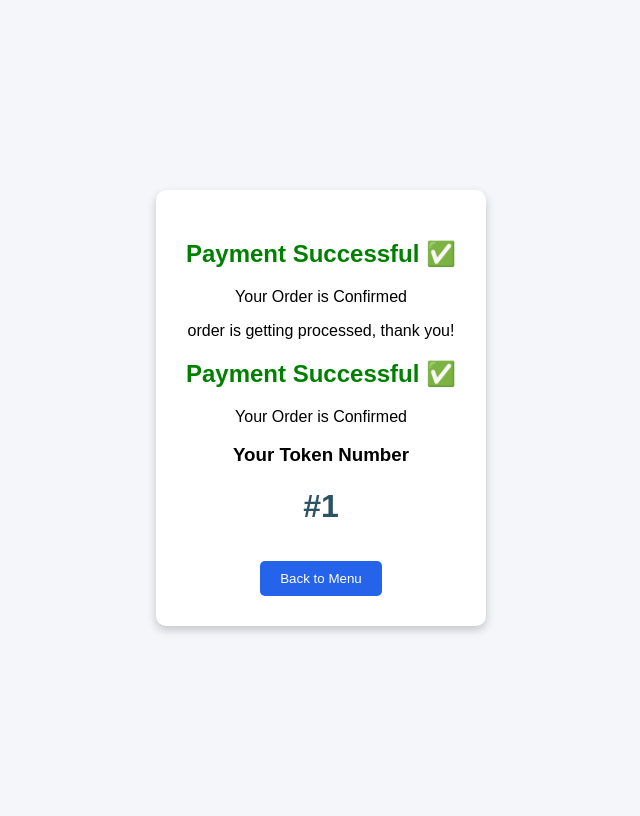
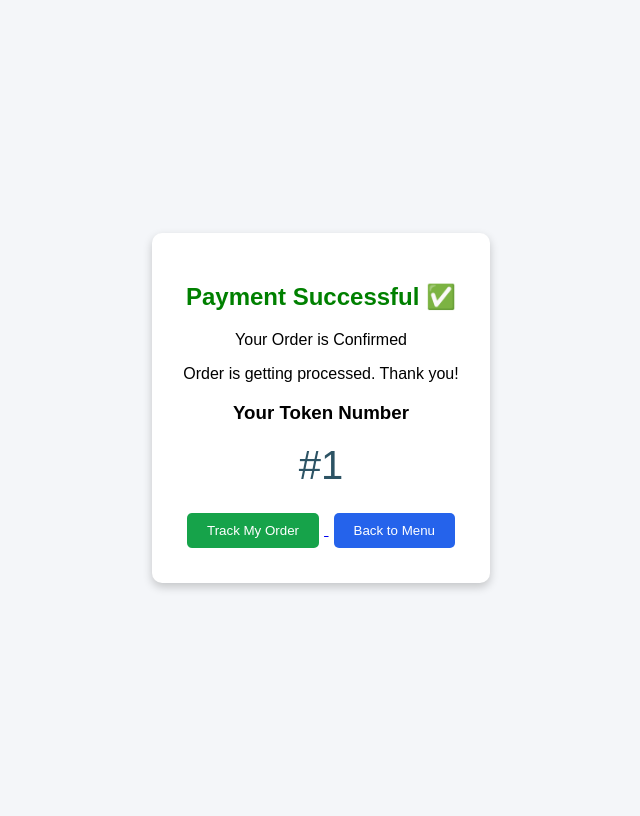
Before and after one commit to prasanna2813/smart_canteen, a Flask app: page /success/1 in a window 1280 px wide. Shown: the whole page, without its empty margins (319-959 px from the left). Run offline with Flask 3, Linux system fonts and the light colour scheme.

Commit message:
fixed success page and added track order button

```diff
--- a/templates/payment.html
+++ b/templates/payment.html
@@ -69,7 +69,7 @@ cursor:pointer;
 
 <p>Scan using any UPI app</p>
 
-<a href="/success/{{token}}">
+<a href="/paydone">
 <button>Payment Done</button>
 </a>
 
--- a/templates/success.html
+++ b/templates/success.html
@@ -26,14 +26,28 @@ h2{
 color:green;
 }
 
+.token{
+font-size:40px;
+color:#2c5364;
+margin:10px 0;
+}
+
+.buttons{
+margin-top:20px;
+}
+
 button{
-margin-top:15px;
 padding:10px 20px;
+margin:5px;
 background:#2563eb;
 color:white;
 border:none;
 border-radius:5px;
 cursor:pointer;
+}
+
+.track{
+background:#16a34a;
 }
 
 </style>
@@ -47,14 +61,17 @@ cursor:pointer;
 <h2>Payment Successful ✅</h2>
 
 <p>Your Order is Confirmed</p>
-<p>order is getting processed, thank you!</p>
-<h2>Payment Successful ✅</h2>
-
-<p>Your Order is Confirmed</p>
+<p>Order is getting processed. Thank you!</p>
 
 <h3>Your Token Number</h3>
 
-<h1 style="color:#2c5364">#{{token}}</h1>
+<div class="token">#{{token}}</div>
+
+<div class="buttons">
+
+<a href="/userorders">
+<button class="track">Track My Order</button>
+</a>
 
 <a href="/userpanel">
 <button>Back to Menu</button>
@@ -62,5 +79,7 @@ cursor:pointer;
 
 </div>
 
+</div>
+
 </body>
 </html>
```
Also changed, not shown: app.py (+4 -5 lines).
